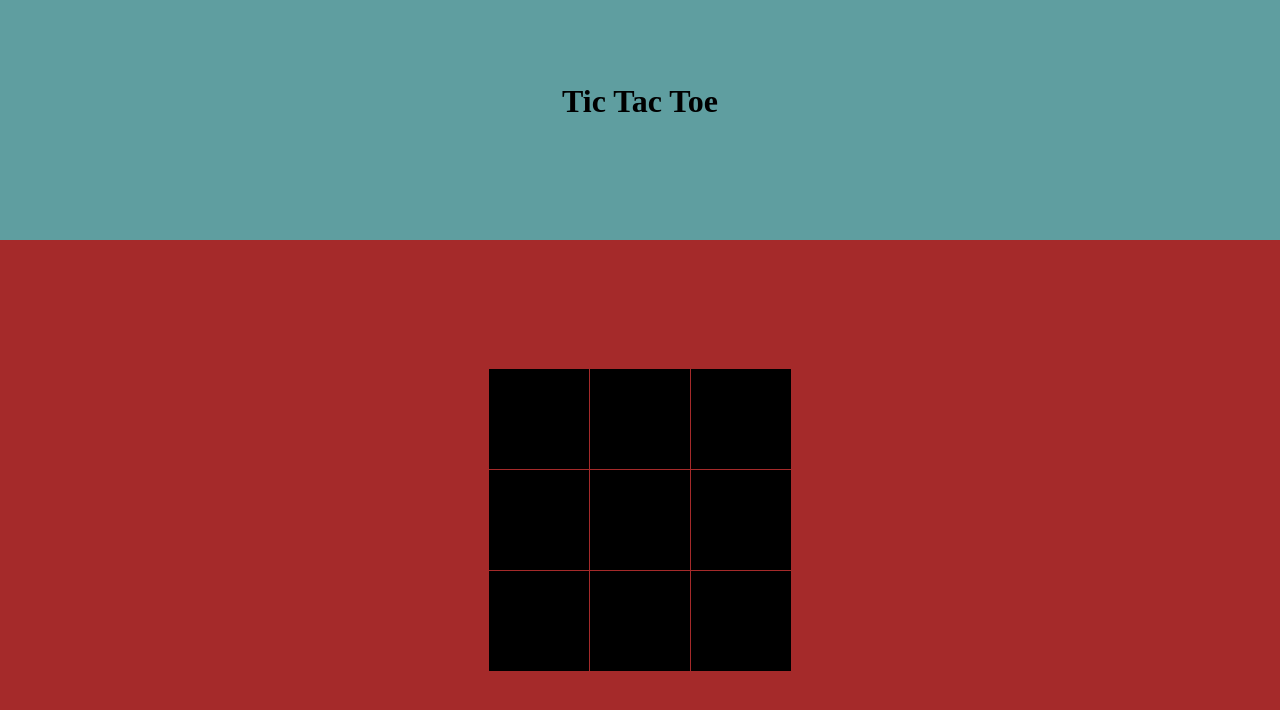
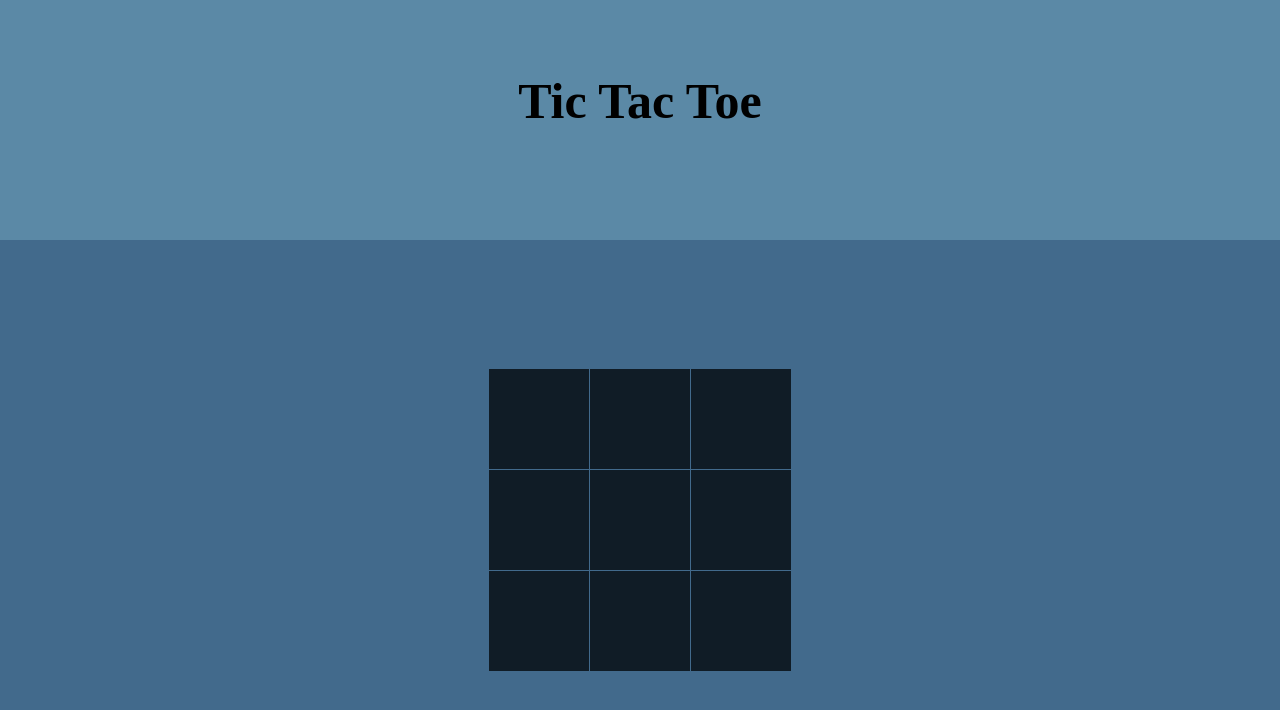
Before and after one commit to tyby2017/TIC-TAC-TOE, a plain HTML site: page index.html in a window 1280 px wide. Drawn offline with Linux system fonts and the light colour scheme.

Commit message:
changed colors and added new display page for result

```diff
--- a/scripts.js
+++ b/scripts.js
@@ -41,7 +41,6 @@ function handleClick(e) {
     changeTurn();
 }
 
-
 function checkWin(currentMarks) {
         for(let i=0;i<WINNING_COMBINATIONS.length;i++) {
             let winner = true;
--- a/styles.css
+++ b/styles.css
@@ -10,10 +10,14 @@ body {
 :root {
     --cell-size:100px;
     --mark-size:calc(var(--cell-size)*.9);
-    --header-color:  cadetblue;
-    --container-color: brown;
-    --cell-color: black;
-    --mark-color:white;
+    --header-color: #5B89A6;
+    --container-color:#426A8C;
+    --cell-color: #101C26;
+    --mark-color:#99D9F2;
+}
+
+h1 {
+    font-size:50px;
 }
 
 .header {
```
